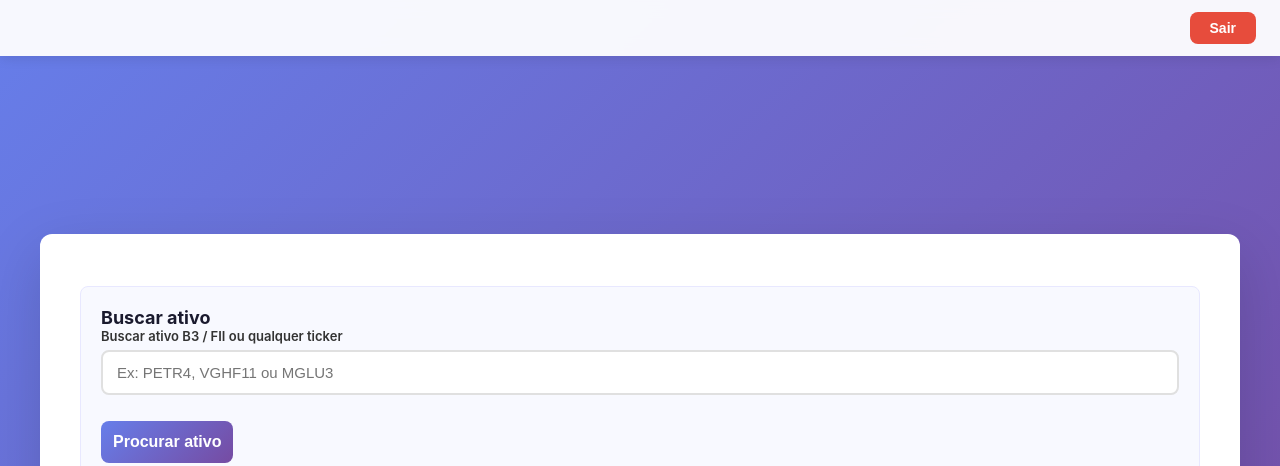
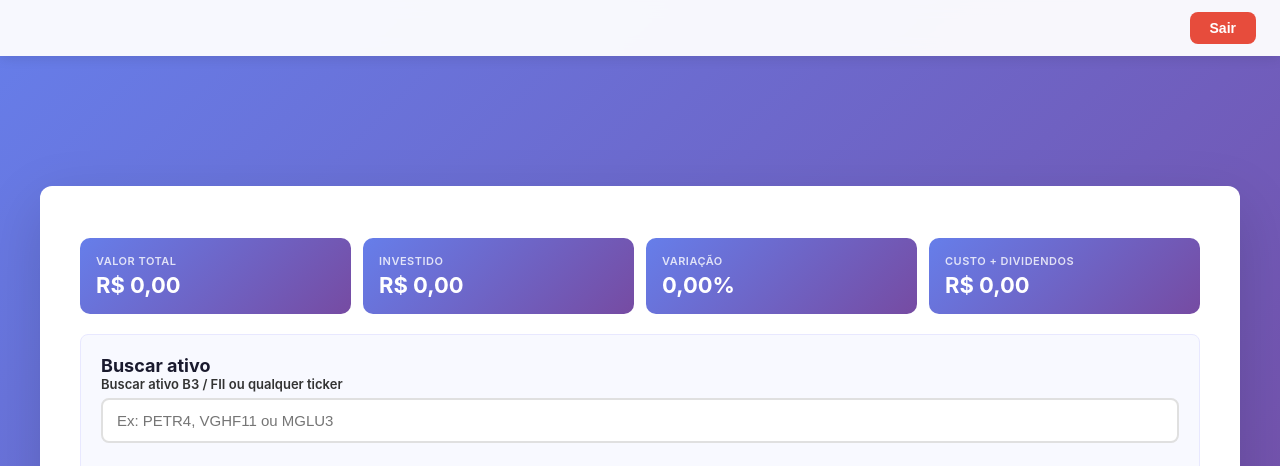
Before and after one commit to arielarrais/Site, a website: page index.html in a window 1280 px wide. Shown: the top 466 px of the page. Drawn offline with Linux system fonts and the light colour scheme.

Commit message:
Cria cards de métricas acima do buscar ativo
- Adiciona metrics-row com cards individuais para valor total, investido, variação e custo+dividendos
- Atualiza JS para popular cada card individualmente
- Adiciona CSS para os cards com gradiente roxo

```diff
--- a/index.html
+++ b/index.html
@@ -18,6 +18,24 @@
     <div class="card dashboard-card" id="dashboard-card">
       <div class="dashboard-content">
         <div id="portfolio-panel" class="portfolio-panel">
+          <div class="metrics-row" id="metrics-row">
+            <div class="metric-card">
+              <span class="metric-label">Valor total</span>
+              <span class="metric-value" id="metric-total-value">R$ 0,00</span>
+            </div>
+            <div class="metric-card">
+              <span class="metric-label">Investido</span>
+              <span class="metric-value" id="metric-invested">R$ 0,00</span>
+            </div>
+            <div class="metric-card">
+              <span class="metric-label">Variação</span>
+              <span class="metric-value" id="metric-variation">0,00%</span>
+            </div>
+            <div class="metric-card">
+              <span class="metric-label">Custo + Dividendos</span>
+              <span class="metric-value" id="metric-cost-dividends">R$ 0,00</span>
+            </div>
+          </div>
           <div class="info-box">
             <div class="portfolio-header">
               <h2>Buscar ativo</h2>
--- a/script.js
+++ b/script.js
@@ -109,6 +109,10 @@ if (isDashboard) {
   const searchResult = document.getElementById('search-result');
   const portfolioListElement = document.getElementById('portfolio-list');
   const portfolioSummary = document.getElementById('portfolio-summary');
+  const metricTotalValue = document.getElementById('metric-total-value');
+  const metricInvested = document.getElementById('metric-invested');
+  const metricVariation = document.getElementById('metric-variation');
+  const metricCostDividends = document.getElementById('metric-cost-dividends');
 
   const assetByTicker = new Map();
   const latestPrices = new Map();
@@ -360,7 +364,10 @@ if (isDashboard) {
     if (!portfolio.length) {
       portfolioListElement.innerHTML = '<p class="empty-message">Nenhum ativo cadastrado ainda.</p>';
       portfolioSummary.textContent = 'Adicione ativos ao clicar em "Procurar ativo".';
+      document.getElementById('metrics-row').classList.add('hidden');
       return;
+    } else {
+      document.getElementById('metrics-row').classList.remove('hidden');
     }
 
     const grouped = Object.values(portfolio.reduce((acc, item) => {
@@ -497,6 +504,11 @@ if (isDashboard) {
     const percent = totalInvested ? ((totalValue - totalInvested) / totalInvested * 100).toFixed(2) : 0;
     const totalDivSummary = totalWithDividends - totalInvested;
     portfolioSummary.textContent = `Valor total: ${formatCurrency(totalValue)}  |  Investido: ${formatCurrency(totalInvested)}  |  ${percent >= 0 ? '+' : ''}${percent}%  |  Custo + Dividendos: ${formatCurrency(totalWithDividends)}`;
+    metricTotalValue.textContent = formatCurrency(totalValue);
+    metricInvested.textContent = formatCurrency(totalInvested);
+    metricVariation.textContent = `${percent >= 0 ? '+' : ''}${percent}%`;
+    metricVariation.className = 'metric-value ' + (percent >= 0 ? 'profit' : 'loss');
+    metricCostDividends.textContent = formatCurrency(totalWithDividends);
 
     openDropdowns.forEach(t => {
       const el = portfolioListElement.querySelector(`.three-dot-dropdown[data-ticker="${t}"]`);
--- a/styles.css
+++ b/styles.css
@@ -246,6 +246,43 @@ input:focus {
   color: #666;
   font-size: 13px;
   margin-top: 4px;
+}
+
+.metrics-row {
+  display: grid;
+  grid-template-columns: repeat(auto-fit, minmax(150px, 1fr));
+  gap: 12px;
+}
+
+.metric-card {
+  background: linear-gradient(135deg, #667eea 0%, #764ba2 100%);
+  border-radius: 10px;
+  padding: 16px;
+  display: flex;
+  flex-direction: column;
+  gap: 4px;
+}
+
+.metric-label {
+  font-size: 11px;
+  font-weight: 600;
+  text-transform: uppercase;
+  letter-spacing: 0.5px;
+  color: rgba(255, 255, 255, 0.8);
+}
+
+.metric-value {
+  font-size: 22px;
+  font-weight: 700;
+  color: #fff;
+}
+
+.metric-value.profit {
+  color: #a3e4a3;
+}
+
+.metric-value.loss {
+  color: #f8a5a5;
 }
 
 .portfolio-panel {
```
